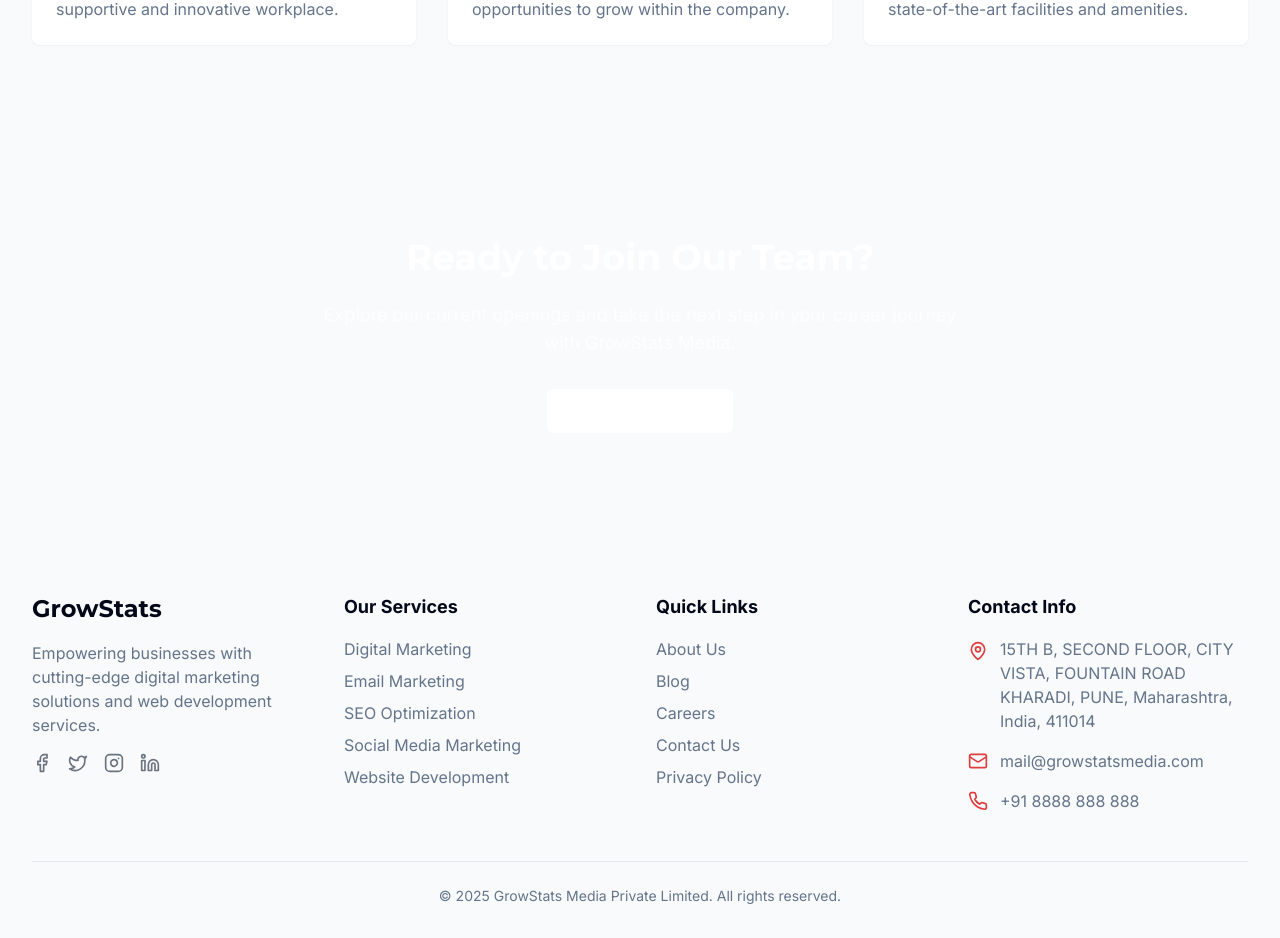
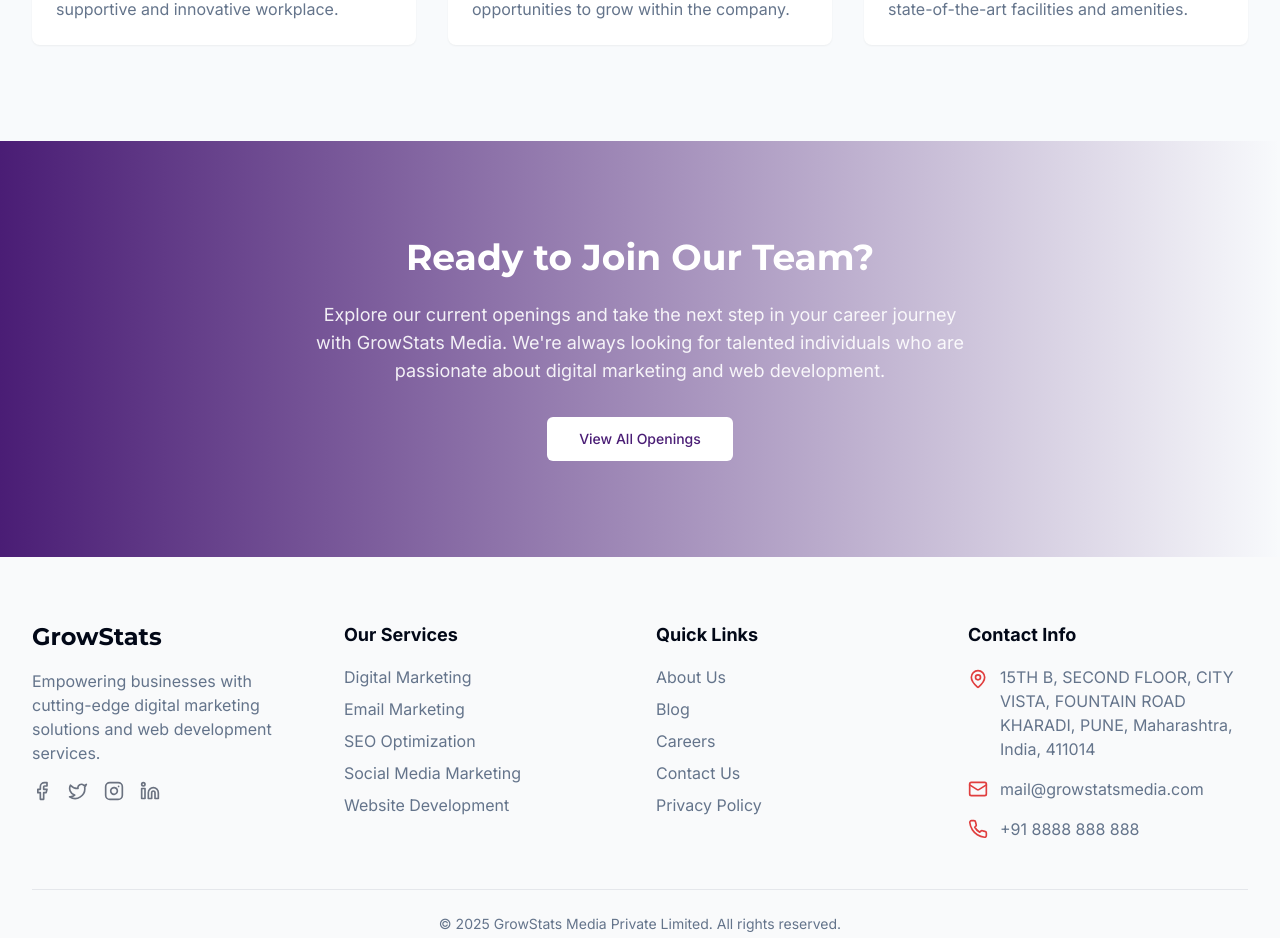
Before and after one commit to dhanwadeakshay1/growstats-vista-web, a React (Vite) app: page /careers in a window 1280 px wide. Shown: the part 2651-3589 px from the top of the page. Built offline with nearby package versions, Linux system fonts and the light colour scheme; the HTML template or start-up script is replaced by a standard one.

Commit message:
Fix: Careers section visibility
Adjust the Careers section's styling to ensure visibility.

```diff
--- a/src/pages/Careers.tsx
+++ b/src/pages/Careers.tsx
@@ -1,4 +1,3 @@
-
 import React from "react";
 import Layout from "@/components/layout/Layout";
 import PageHeader from "@/components/ui/PageHeader";
@@ -234,15 +233,20 @@ const Careers = () => {
         </div>
       </section>
 
-      <section className="section bg-gradient-to-r from-growstats-700 to-accent-700 text-white">
+      <section className="section bg-gradient-to-r from-growstats-purple to-secondary-700 text-white">
         <div className="container-custom text-center">
-          <h2 className="text-3xl md:text-4xl font-bold font-display mb-6">
+          <h2 className="text-3xl md:text-4xl font-bold font-display mb-6 text-white">
             Ready to Join Our Team?
           </h2>
-          <p className="text-lg text-white/80 mb-8 max-w-2xl mx-auto">
+          <p className="text-lg text-white/90 mb-8 max-w-2xl mx-auto">
             Explore our current openings and take the next step in your career journey with GrowStats Media.
+            We're always looking for talented individuals who are passionate about digital marketing and web development.
           </p>
-          <Button asChild size="lg" className="bg-white text-growstats-700 hover:bg-white/90">
+          <Button
+            asChild
+            size="lg"
+            className="bg-white text-growstats-purple hover:bg-gray-100 transition-colors duration-300"
+          >
             <a href="#openings">View All Openings</a>
           </Button>
         </div>
```
